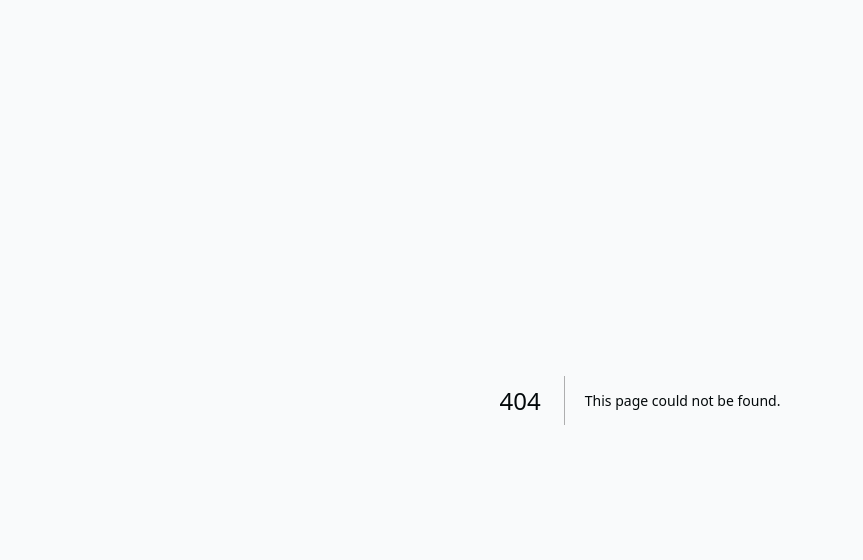
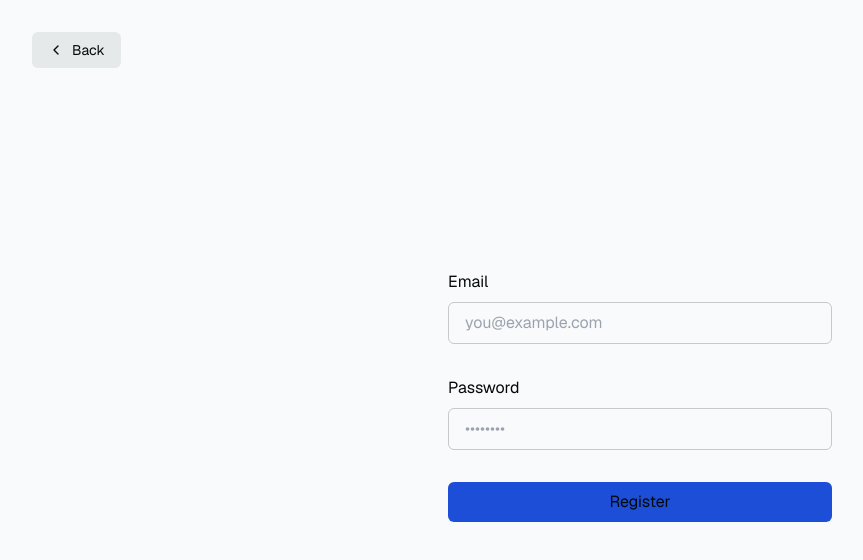
Before and after one commit to Toranian/student-housing-finder, a Next.js app in the folder frontend/: page /register in a window 1280 px wide. Before the commit this address had no page. Shown: the top 560 px of the page, without its empty margins (0-863 px from the left). Built offline with nearby package versions, Linux system fonts and the light colour scheme.

Commit message:
Added register page and profile setup

```diff
--- a/frontend/app/login/page.tsx
+++ b/frontend/app/login/page.tsx
@@ -26,29 +26,6 @@ export default function Login({
     }
 
     return redirect("/protected");
-  };
-
-  const signUp = async (formData: FormData) => {
-    "use server";
-
-    const origin = headers().get("origin");
-    const email = formData.get("email") as string;
-    const password = formData.get("password") as string;
-    const supabase = createClient();
-
-    const { error } = await supabase.auth.signUp({
-      email,
-      password,
-      options: {
-        emailRedirectTo: `${origin}/auth/callback`,
-      },
-    });
-
-    if (error) {
-      return redirect("/login?message=Could not authenticate user");
-    }
-
-    return redirect("/login?message=Check email to continue sign in process");
   };
 
   return (
@@ -101,19 +78,15 @@ export default function Login({
         >
           Sign In
         </SubmitButton>
-        <SubmitButton
-          formAction={signUp}
-          className="border border-foreground/20 rounded-md px-4 py-2 text-foreground mb-2"
-          pendingText="Signing Up..."
-        >
-          Sign Up
-        </SubmitButton>
         {searchParams?.message && (
           <p className="mt-4 p-4 bg-foreground/10 text-foreground text-center">
             {searchParams.message}
           </p>
         )}
       </form>
+      <Link href="/register" className="text-blue-600 hover:underline">
+        Don't have an account? Register
+      </Link>
     </div>
   );
 }
--- /dev/null
+++ b/frontend/app/register/page.tsx
@@ -0,0 +1,96 @@
+import Link from "next/link";
+import { headers } from "next/headers";
+import { createClient } from "@/utils/supabase/server";
+import { redirect } from "next/navigation";
+import { SubmitButton } from "../login/submit-button";
+
+export default function Register({
+  searchParams,
+}: {
+  searchParams: { message: string };
+}) {
+
+  const signUp = async (formData: FormData) => {
+    "use server";
+
+    const origin = headers().get("origin");
+    const email = formData.get("email") as string;
+    const password = formData.get("password") as string;
+    const supabase = createClient();
+
+    const { error } = await supabase.auth.signUp({
+      email,
+      password,
+      options: {
+        emailRedirectTo: `${origin}/auth/callback`,
+      },
+    });
+
+    if (error) {
+      console.log("Auth error: ", error)
+      return redirect("/login?message=Could not authenticate user");
+    }
+
+    // Redirect to the new profile page with a message
+    return redirect("/setup-profile?message=Check email to continue sign in process");
+  };
+
+  return (
+    <div className="flex-1 flex flex-col w-full px-8 sm:max-w-md justify-center gap-2">
+      <Link
+        href="/"
+        className="absolute left-8 top-8 py-2 px-4 rounded-md no-underline text-foreground bg-btn-background hover:bg-btn-background-hover flex items-center group text-sm"
+      >
+        <svg
+          xmlns="http://www.w3.org/2000/svg"
+          width="24"
+          height="24"
+          viewBox="0 0 24 24"
+          fill="none"
+          stroke="currentColor"
+          strokeWidth="2"
+          strokeLinecap="round"
+          strokeLinejoin="round"
+          className="mr-2 h-4 w-4 transition-transform group-hover:-translate-x-1"
+        >
+          <polyline points="15 18 9 12 15 6" />
+        </svg>{" "}
+        Back
+      </Link>
+
+      <form className="animate-in flex-1 flex flex-col w-full justify-center gap-2 text-foreground" action={signUp}>
+        <label className="text-md" htmlFor="email">
+          Email
+        </label>
+        <input
+          className="rounded-md px-4 py-2 bg-inherit border mb-6"
+          name="email"
+          placeholder="you@example.com"
+          required
+        />
+        <label className="text-md" htmlFor="password">
+          Password
+        </label>
+        <input
+          className="rounded-md px-4 py-2 bg-inherit border mb-6"
+          type="password"
+          name="password"
+          placeholder="••••••••"
+          required
+        />
+        <SubmitButton
+          formAction={signUp}
+          className="bg-blue-700 rounded-md px-4 py-2 text-foreground mb-2"
+          pendingText="Registering..."
+        >
+          Register
+        </SubmitButton>
+        {searchParams?.message && (
+          <p className="mt-4 p-4 bg-foreground/10 text-foreground text-center">
+            {searchParams.message}
+          </p>
+        )}
+      </form>
+    </div>
+  );
+}
--- /dev/null
+++ b/frontend/app/setup-profile/page.tsx
@@ -0,0 +1,104 @@
+import { headers } from "next/headers";
+import { createClient } from "@/utils/supabase/server";
+import { redirect } from "next/navigation";
+import { SubmitButton } from "../login/submit-button";
+import { useMemo } from "react";
+
+export default async function SetupProfile({
+  searchParams,
+}: {
+  searchParams: { message: string };
+}) {
+  const supabase = createClient();
+  const { data } = await supabase.auth.getUser();
+
+  if (!data?.user) {
+    redirect("/login");
+  }
+
+  const user = data.user;
+
+  const handleSubmit = async (formData: FormData) => {
+    "use server";
+
+    const imageFile = formData.get("profilePhoto") as File;
+    const description = formData.get("description") as string;
+    const accountType = formData.get("accountType") as string;
+
+    let imageUrl = "";
+
+    if (imageFile) {
+      const { data, error } = await supabase.storage
+        .from("avatars")
+        .upload(`public/${imageFile.name}`, imageFile);
+
+      if (error) {
+        console.error("Error uploading file:", error);
+        return;
+      }
+
+      imageUrl = data.path;
+    }
+
+    const { error } = await supabase
+      .from("profiles")
+      .upsert({
+        id: user.id,
+        image_url: imageUrl,
+        description,
+        account_type: accountType,
+      });
+
+    if (error) {
+      console.error("Error updating profile:", error);
+      return;
+    }
+
+    redirect("/dashboard"); // redirect to user's dashboard or some other route
+  };
+
+  return (
+    <div className="flex-1 flex flex-col w-full px-8 sm:max-w-md justify-center gap-2">
+      <form className="animate-in flex-1 flex flex-col w-full justify-center gap-2 text-foreground" action={handleSubmit}>
+        <label className="text-md" htmlFor="profilePhoto">
+          Profile Photo
+        </label>
+        <input
+          className="rounded-md px-4 py-2 bg-inherit border mb-6"
+          type="file"
+          name="profilePhoto"
+        />
+        <label className="text-md" htmlFor="description">
+          Description
+        </label>
+        <input
+          className="rounded-md px-4 py-2 bg-inherit border mb-6"
+          name="description"
+          placeholder="Tell us about yourself"
+          required
+        />
+        <label className="text-md" htmlFor="accountType">
+          Account Type
+        </label>
+        <select
+          className="rounded-md px-4 py-2 bg-inherit border mb-6"
+          name="accountType"
+        >
+          <option value="renter">Renter</option>
+          <option value="landlord">Landlord</option>
+        </select>
+        <SubmitButton
+          className="bg-blue-700 rounded-md px-4 py-2 text-foreground mb-2"
+          pendingText="Setting up..."
+        >
+          Setup Profile
+        </SubmitButton>
+        {searchParams?.message && (
+          <p className="mt-4 p-4 bg-foreground/10 text-foreground text-center">
+            {searchParams.message}
+          </p>
+        )}
+      </form>
+    </div>
+  );
+}
--- a/frontend/components/tutorial/SignUpUserSteps.tsx
+++ b/frontend/components/tutorial/SignUpUserSteps.tsx
@@ -1,22 +1,28 @@
 import Link from "next/link";
 import Step from "./Step";
 
-export default function SignUpUserSteps() {
+export default function MainPage() {
   return (
-    <ol className="flex flex-col gap-6">
-      <Step title="Sign up your first user">
-        <p>
-          Head over to the{" "}
+    <div className="flex flex-col items-center justify-center min-h-screen py-2">
+      <h1 className="text-4xl font-bold">Welcome to Our App</h1>
+      <div className="mt-8 flex flex-col gap-6">
+        <Step title="Sign In">
           <Link
             href="/login"
             className="font-bold hover:underline text-foreground/80"
           >
             Login
-          </Link>{" "}
-          page and sign up your first user. It's okay if this is just you for
-          now. Your awesome idea will have plenty of users later!
-        </p>
-      </Step>
-    </ol>
+          </Link>
+        </Step>
+        <Step title="Register">
+          <Link
+            href="/register"
+            className="font-bold hover:underline text-foreground/80"
+          >
+            Register
+          </Link>
+        </Step>
+      </div>
+    </div>
   );
 }
```
